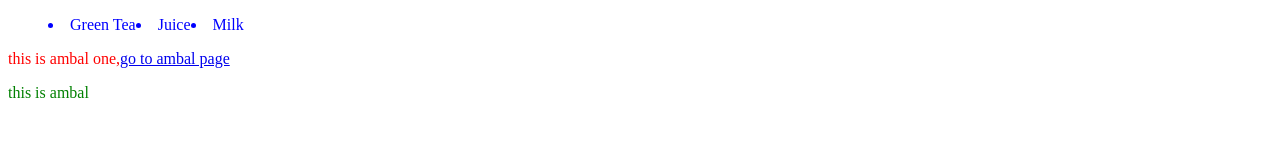
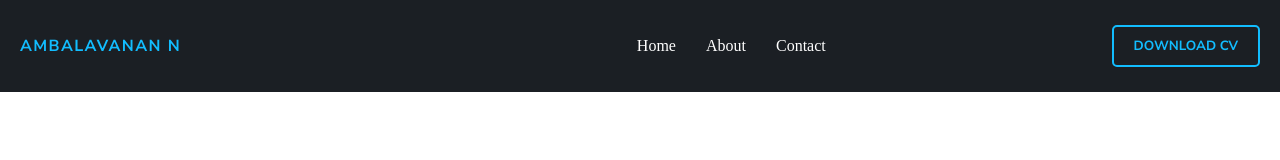
Before and after one commit to ambal008/Web-Development, a plain HTML site: page day1_portfolio/index.html in a window 1280 px wide. Drawn offline with Linux system fonts and the light colour scheme.

Commit message:
desgined:header

```diff
--- a/day1_portfolio/assets/css/style.css
+++ b/day1_portfolio/assets/css/style.css
@@ -1,14 +1,64 @@
-menu {
+@import url("https://fonts.googleapis.com/css2?family=Nunito+Sans:ital,opsz,wght@0,6..12,200..1000;1,6..12,200..1000&display=swap");
+
+:root {
+  --primary: #12bdff;
+  --dark-primary: #1b1f24; /* variables*/
+}
+* {
+  margin: 0;
+  padding: 0;
+  box-sizing: border-box;
+}
+header {
   display: flex;
-  color: blue;
+  justify-content: space-between;
+  align-items: center;
+  background-color: var(--dark-primary);
+  padding: 25px 20px;
+  color: white;
 }
-h1 {
-  color: violet;
+header .logo-link {
+  text-decoration: none;
 }
-p {
-  color: green;
+header .logo {
+  color: var(--primary);
+  font-family: "Nunito Sans", sans-serif;
+  font-weight: bold;
+  letter-spacing: 1.4px;
+}
+ul {
+  list-style: none;
+  display: flex;
+  margin-left: 200px;
 }
 
-div > p {
-  color: red;
+ul li {
+  margin-right: 30px;
 }
+
+ul li a {
+  color: white;
+  text-decoration: none;
+}
+
+ul li :hover {
+  color: var(--primary);
+
+  /* background-color: var(--primary); */
+}
+
+header button {
+  padding: 10px 20px;
+  font-family: "Nunito Sans";
+  background-color: var(--dark-primary);
+  font-weight: 700;
+  border: 2px solid var(--primary);
+  color: var(--primary);
+  border-radius: 5px;
+}
+
+header button:hover {
+  cursor: pointer;
+  background-color: var(--primary);
+  color: white;
+}
--- a/day1_portfolio/index.html
+++ b/day1_portfolio/index.html
@@ -5,18 +5,31 @@
     <meta charset="UTF-8" />
     <meta name="viewport" content="width=device-width, initial-scale=1.0" />
 
-    <title>Ambal Portfolio</title>
+    <title>Ambalavanan Portfolio-ambaln.com</title>
   </head>
   <body>
-    <!-- sample website -->
-    <div>
-      <menu>
-        <li>Green Tea</li>
-        <li>Juice</li>
-        <li>Milk</li>
-      </menu>
-      <p>this is ambal one,<a href="about.html">go to ambal page </a></p>
-    </div>
-    <p>this is ambal</p>
+    <header>
+      <div>
+        <a class="logo-link" href="./index.html">
+          <span class="logo">AMBALAVANAN N</span>
+        </a>
+      </div>
+      <div>
+        <ul>
+          <li>
+            <a href="./index.html"> Home </a>
+          </li>
+          <li>
+            <a href="./about.html"> About </a>
+          </li>
+          <li>
+            <a href="./contact.html"> Contact </a>
+          </li>
+        </ul>
+      </div>
+      <div>
+        <button>DOWNLOAD CV</button>
+      </div>
+    </header>
   </body>
 </html>
```
Also changed, not shown: day1_portfolio/about.html (+1 -3 lines).
